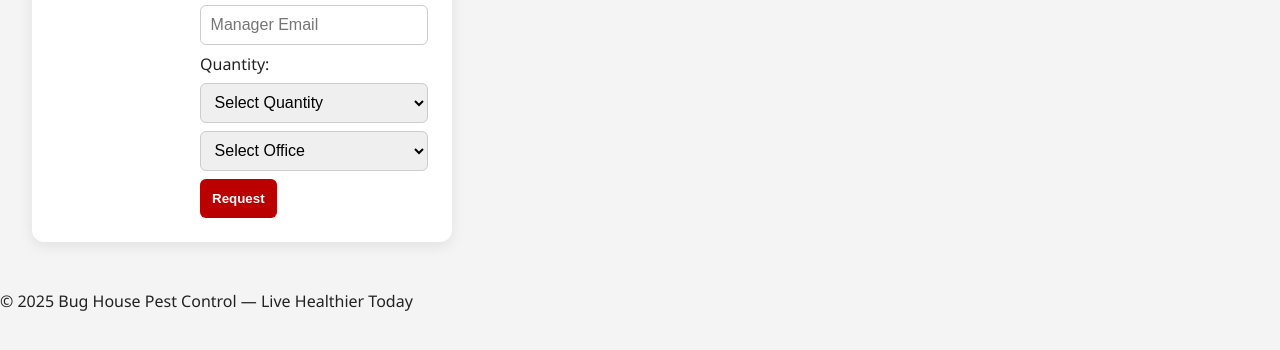
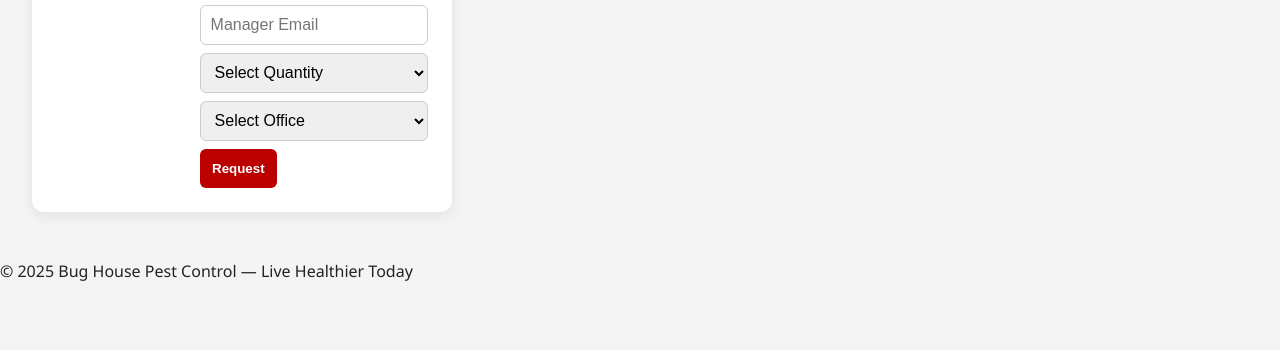
Before and after one commit to NWSTmarkcomms/bughouse-flyers, a plain HTML site: page index.html in a window 1280 px wide. Shown: the part 342-692 px from the top of the page. Drawn offline with Linux system fonts and the light colour scheme.

Commit message:
Fix: Removed visible Quantity label from form

```diff
--- a/index.html
+++ b/index.html
@@ -46,7 +46,6 @@
     <form action="https://hooks.zapier.com/hooks/catch/12716030/uylxl5q/" method="POST" target="_blank" class="order-form">
       <input type="text" name="fullName" placeholder="Manager Name" required>
       <input type="email" name="email" placeholder="Manager Email" required>
-      <label for="flyer-quantity">Quantity:</label>
         <select id="flyer-quantity" name="Quantity" required>
       <option value="" disabled selected>Select Quantity</option>
       <option value="100">100</option>
```
